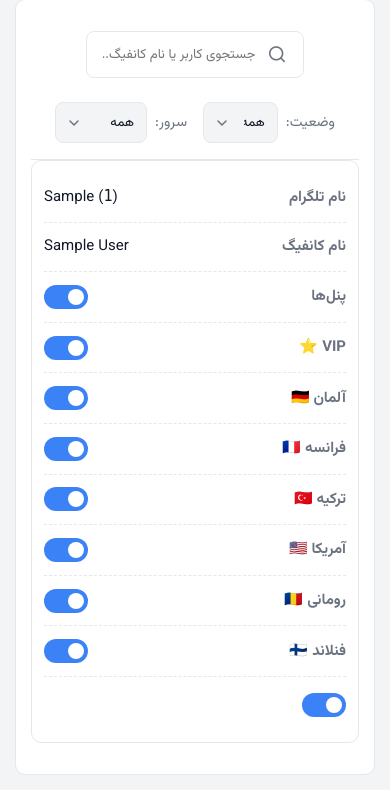
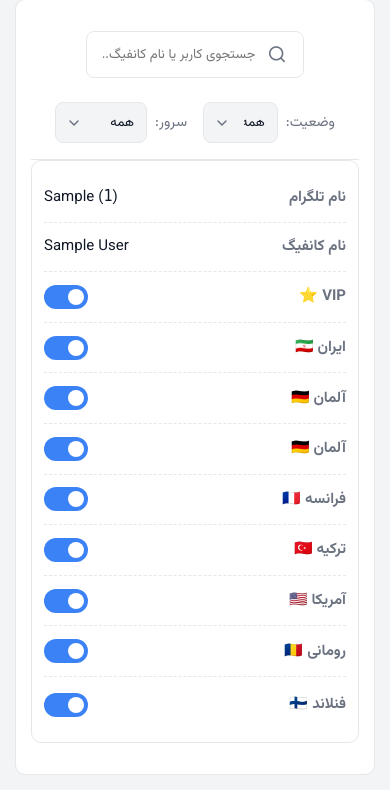
Before and after one commit to nzrmohammad/VPanel-Manager, a Flask app: page /admin/user-access in a window 390 px wide. Shown: the part 117-907 px from the top of the page. Run offline with Flask 3, Linux system fonts and the light colour scheme; the visitor is signed in with stand-in values (Sample User, id 1); tables that the repository leaves empty hold one stand-in row (values such as "Sample post"); parts of the project's set-up code (start-up, migrations or seed data) failed here and were passed over; some libraries are stand-ins or nearby versions.

Commit message:
نهایی

```diff
--- a/webapp/static/css/responsive.css
+++ b/webapp/static/css/responsive.css
@@ -294,14 +294,15 @@
     /* Labels for each column in the mobile view */
     #user-access-management .data-table td:nth-of-type(1)::before { content: 'نام تلگرام'; }
     #user-access-management .data-table td:nth-of-type(2)::before { content: 'نام کانفیگ'; }
-    #user-access-management .data-table td:nth-of-type(3)::before { content: 'پنل‌ها'; }
-    #user-access-management .data-table td:nth-of-type(4)::before { content: 'VIP ⭐'; }
+    #user-access-management .data-table td:nth-of-type(3)::before { content: 'VIP ⭐'; }
+    #user-access-management .data-table td:nth-of-type(4)::before { content: 'ایران 🇮🇷'; }
     #user-access-management .data-table td:nth-of-type(5)::before { content: 'آلمان 🇩🇪'; }
-    #user-access-management .data-table td:nth-of-type(6)::before { content: 'فرانسه 🇫🇷'; }
-    #user-access-management .data-table td:nth-of-type(7)::before { content: 'ترکیه 🇹🇷'; }
-    #user-access-management .data-table td:nth-of-type(8)::before { content: 'آمریکا 🇺🇸'; }
-    #user-access-management .data-table td:nth-of-type(9)::before { content: 'رومانی 🇷🇴'; }
-    #user-access-management .data-table td:nth-of-type(10)::before { content: 'فنلاند 🇫🇮'; }
+    #user-access-management .data-table td:nth-of-type(6)::before { content: 'آلمان 🇩🇪'; }
+    #user-access-management .data-table td:nth-of-type(7)::before { content: 'فرانسه 🇫🇷'; }
+    #user-access-management .data-table td:nth-of-type(8)::before { content: 'ترکیه 🇹🇷'; }
+    #user-access-management .data-table td:nth-of-type(9)::before { content: 'آمریکا 🇺🇸'; }
+    #user-access-management .data-table td:nth-of-type(10)::before { content: 'رومانی 🇷🇴'; }
+    #user-access-management .data-table td:nth-of-type(11)::before { content: 'فنلاند 🇫🇮'; }
 
     #user-access-management .data-table td > span {
         text-align: left;
```
